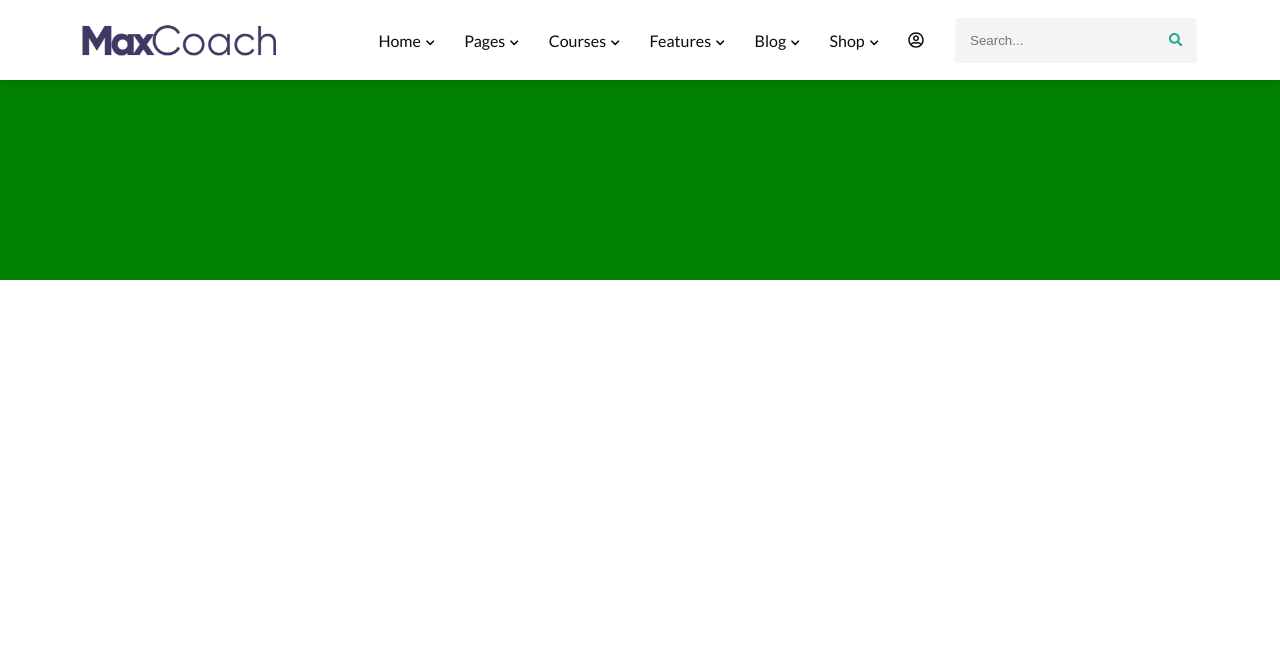
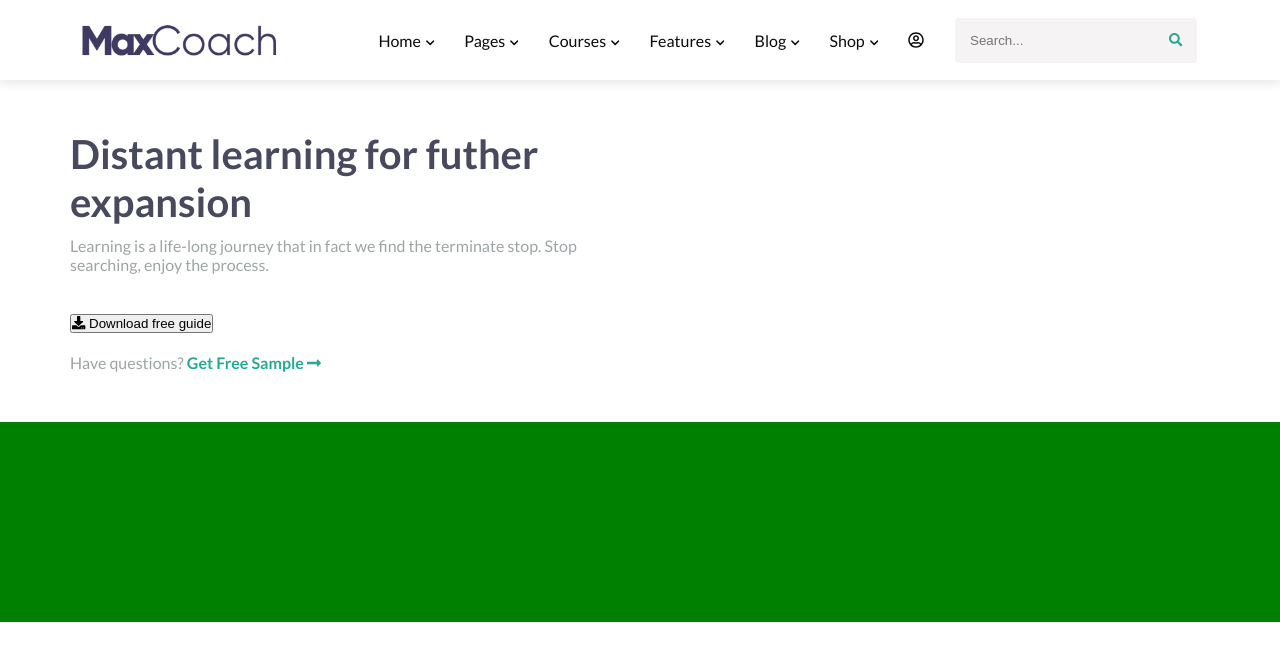
Before and after one commit to GianlucaBenassi/proj-html-vuejs, a Vue app: page / in a window 1280 px wide. Shown: the top 660 px of the page. Built offline with nearby package versions, Linux system fonts and the light colour scheme.

Commit message:
DistantLearning title style

```diff
--- a/src/assets/style/_variables.scss
+++ b/src/assets/style/_variables.scss
@@ -1,3 +1,5 @@
 $textColor: #0b0b0b;
+$textColorLight: #9ea4a5;
 $searchBG: #f6f3f5;
 $mainGreen: #25ab94;
+$titleColor: #48495f;
--- a/src/assets/style/global.scss
+++ b/src/assets/style/global.scss
@@ -26,6 +26,16 @@ a {
     text-decoration: none;
 }
 
+h1,h2,h3,h4 {
+    color: $titleColor;
+}
+
+.big-title {
+    font-size: 2.5rem;
+}
+
+
+// ----- custom search bar -----
 
 .custom-search {
     position: relative;
@@ -74,3 +84,11 @@ a {
 .text-color {
     color: $textColor;
 }
+
+.text-color-light {
+    color: $textColorLight;
+}
+
+.text-green {
+    color: $mainGreen;
+}
--- a/src/components/sections/DistantLearning.vue
+++ b/src/components/sections/DistantLearning.vue
@@ -1,6 +1,34 @@
 <template>
     <section>
+        <div class="container">
 
+            <!-- title row -->
+            <div class="row">
+
+                <!-- title -->
+                <div class="col title">
+                    <h1 class="big-title">Distant learning for futher expansion</h1>
+                    <p class="text-color-light">Learning is a life-long journey that in fact we find the terminate stop. Stop searching, enjoy the process.</p>
+                    <button><i class="fas fa-download"></i> Download free guide</button>
+                    <a href="#" class="text-color-light">
+                        Have questions?
+                        <span class="text-green">Get Free Sample <i class="fas fa-long-arrow-alt-right"></i></span>
+                        </a>
+                </div>
+
+                <!-- image -->
+                <div class="col">
+
+                </div>
+
+            </div>
+
+            <!-- logos row -->
+            <div class="row">
+
+            </div>
+
+        </div>
     </section>
 </template>
 
@@ -12,4 +40,27 @@ export default {
 
 <style lang='scss' scoped>
 
+.container {
+    padding: 50px 0;
+}
+
+.title {
+
+    p {
+        margin-top: 10px;
+    }
+
+    button {
+        margin: 40px 0 20px 0;
+    }
+
+    a {
+        display: block;
+
+        span {
+            font-weight: bold;
+        }
+    }
+}
+
 </style>
```
